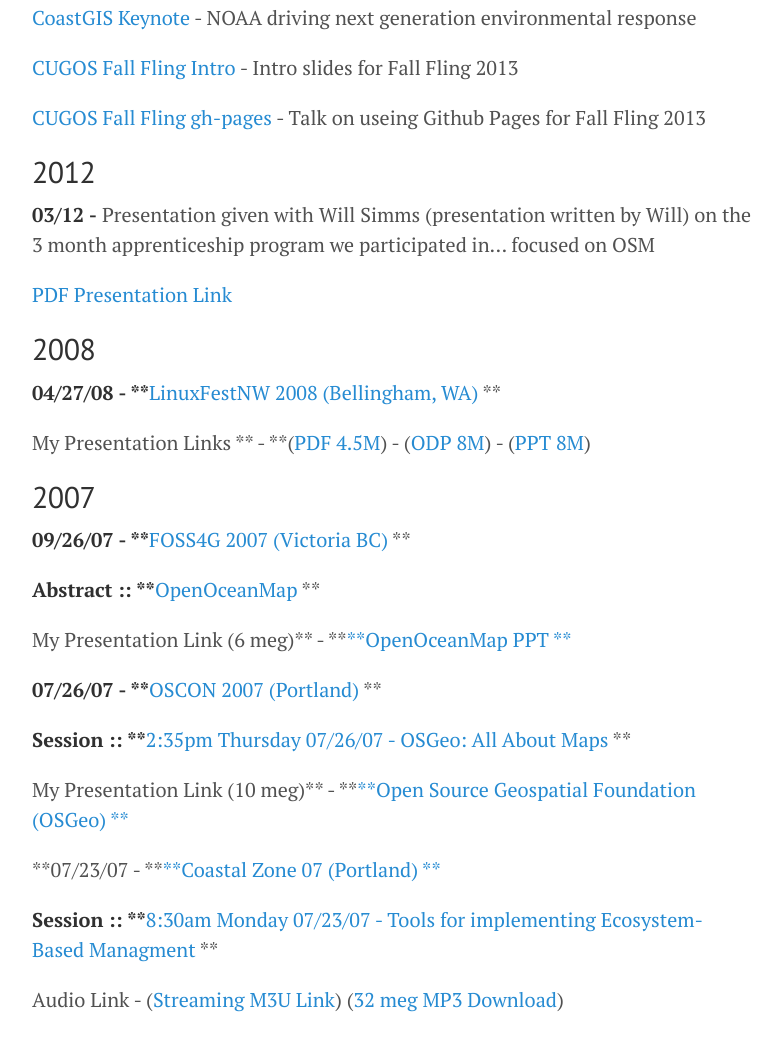
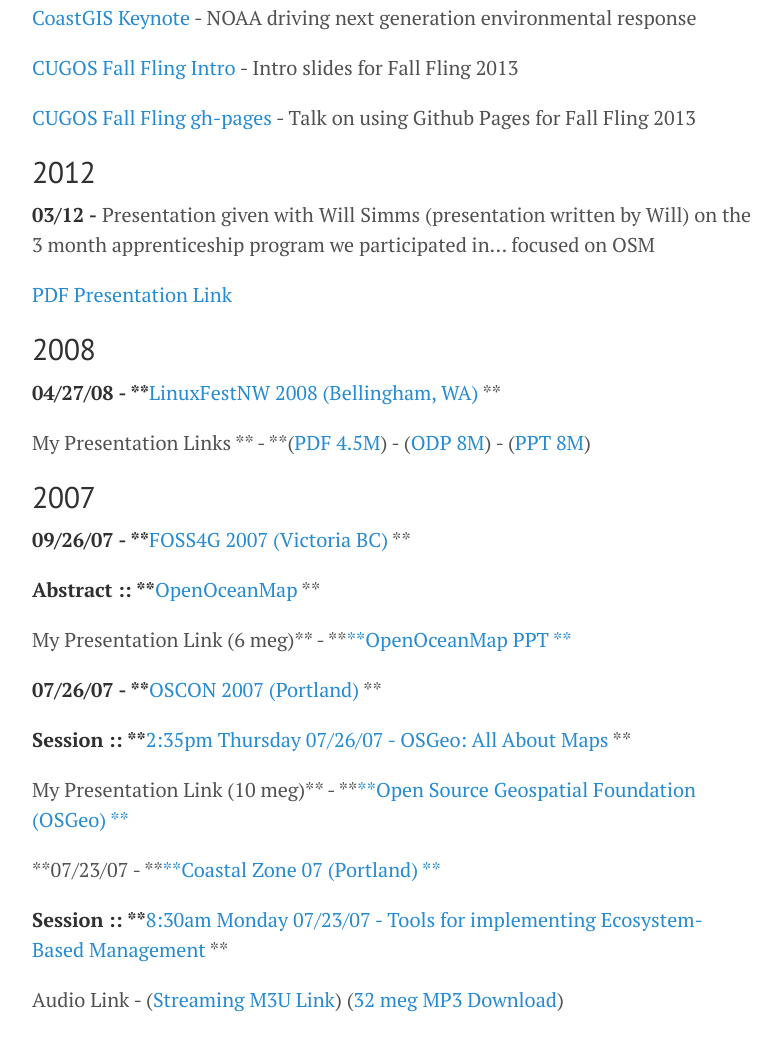
Before and after one commit to aaronr/aaronracicot.com, a Jekyll site: the page built from speaking.md, in a window 1280 px wide and 1400 px high, scrolled down 865 px. Shown: the part 156-1196 px from the top of the window, without its empty margins (248-1029 px from the left). Built offline with Jekyll 4.4.1, drawn with Linux system fonts in a browser that asks for light colours; nearby versions of some CDN libraries.

Commit message:
Fix grammar and spelling errors across content pages

```diff
--- a/speaking.md
+++ b/speaking.md
@@ -39,7 +39,7 @@
 
 [CUGOS Fall Fling Intro](http://aaronr.github.io/fallfling2013/intro/) - Intro slides for Fall Fling 2013
 
-[CUGOS Fall Fling gh-pages](http://aaronr.github.io/fallfling2013/gh-pages/) - Talk on useing Github Pages for Fall Fling 2013
+[CUGOS Fall Fling gh-pages](http://aaronr.github.io/fallfling2013/gh-pages/) - Talk on using Github Pages for Fall Fling 2013
 
 2012
 ---
@@ -77,7 +77,7 @@
 **07/23/07 - **[**Coastal Zone 07 (Portland)
 **](http://www.csc.noaa.gov/cz/)
 
-**Session :: ****[8:30am Monday 07/23/07 -  Tools for implementing Ecosystem-Based Managment](http://www.csc.noaa.gov/cz/techprogram.html)
+**Session :: ****[8:30am Monday 07/23/07 -  Tools for implementing Ecosystem-Based Management](http://www.csc.noaa.gov/cz/techprogram.html)
 **
 
 Audio Link - ([Streaming M3U Link](http://media.reprojected.com/presentations/Presentations/CZ07/cz_07.m3u)) ([32 meg MP3 Download](http://media.reprojected.com/presentations/Presentations/CZ07/cz_07.mp3))
```
Also changed, not shown: about.md (+1 -1 lines), drones.md (+1 -1 lines), projects.md (+1 -1 lines).
